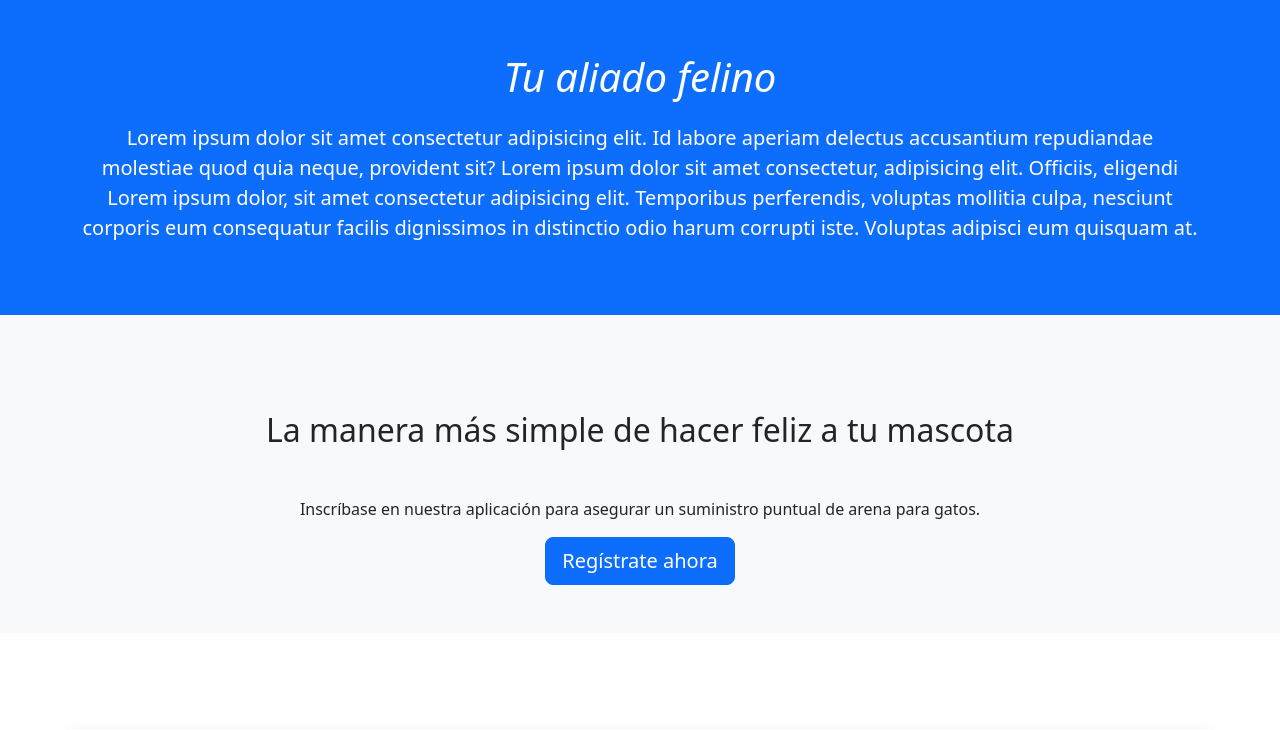
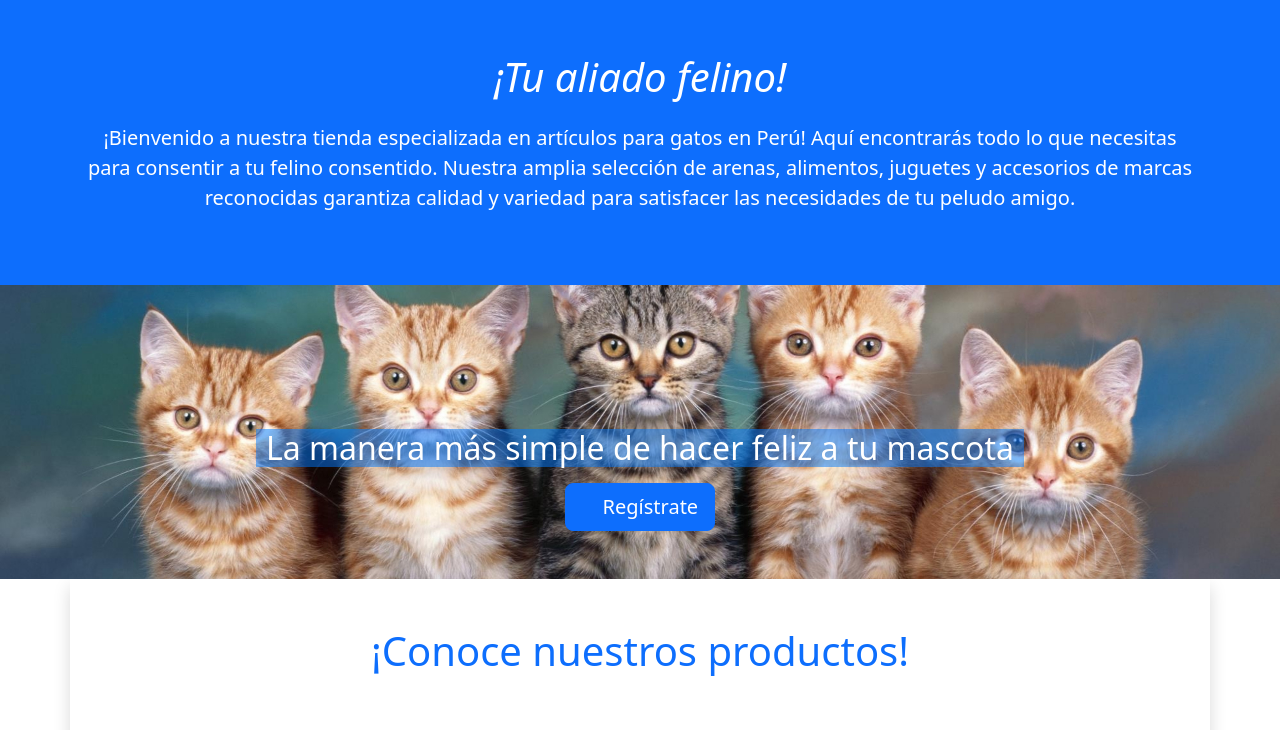
Before and after one commit to manyarif/proyecto_catsy, a Django app: page / in a window 1280 px wide. Shown: the part 1067-1797 px from the top of the page. Run offline with Django 4.2, Linux system fonts and the light colour scheme; some libraries are stand-ins or nearby versions; some web fonts are replaced.

Commit message:
Botones, íconos, banner y estilos en home.html

```diff
--- a/catsy/app/templates/app/home.html
+++ b/catsy/app/templates/app/home.html
@@ -53,8 +53,13 @@
 <header class="hero bg-primary text-white text-center">
     <div class="container">
         <br></br>
-        <p style="font-size: 40px"><i> Tu aliado felino</i></p>
-        <small class="fs-5">Lorem ipsum dolor sit amet consectetur adipisicing elit. Id labore aperiam delectus accusantium repudiandae molestiae quod quia neque, provident sit? Lorem ipsum dolor sit amet consectetur, adipisicing elit. Officiis, eligendi Lorem ipsum dolor, sit amet consectetur adipisicing elit. Temporibus perferendis, voluptas mollitia culpa, nesciunt corporis eum consequatur facilis dignissimos in distinctio odio harum corrupti iste. Voluptas adipisci eum quisquam at.
+        <p style="font-size: 40px">
+            <i class="fas fa-paw mx-3" style="color: white;"></i>
+            <i>¡Tu aliado felino!</i>
+            <i class="fas fa-paw mx-3" style="color: white;"></i>
+        </p>
+        <small class="fs-5">
+            ¡Bienvenido a nuestra tienda especializada en artículos para gatos en Perú! Aquí encontrarás todo lo que necesitas para consentir a tu felino consentido. Nuestra amplia selección de arenas, alimentos, juguetes y accesorios de marcas reconocidas garantiza calidad y variedad para satisfacer las necesidades de tu peludo amigo.
         </small>
         <br></br>
         <br></br>
@@ -62,63 +67,116 @@
 </header>
 
 <main>
-    <section class="bg-light py-5">
+    <section class="bg-light py-5" style="background-image: url('../../static/app/images/otros/banner.jpg'); background-size: cover; background-position: center;">
         <div class="container text-center">
-            <h2 class="my-5">La manera más simple de hacer feliz a tu mascota</h2>
-            <p>Inscríbase en nuestra aplicación para asegurar un suministro puntual de arena para gatos.</p>
-            <a href="#" class="btn btn-primary btn-lg">Regístrate ahora</a>
+            <h2 class="my-5 text-white">
+                <span class="text-bg">La manera más simple de hacer feliz a tu mascota</span>
+            </h2>
+            <a href="#" class="btn btn-primary btn-lg"><i class="fas fa-paw" style="color: white;"></i>  Regístrate</a>
         </div>
     </section>
 </main>
+
+<style>
+    .text-bg {
+        position: relative;
+        display: inline-block;
+        padding: 0 10px;
+        background-color: rgba(0, 123, 255, 0.5);
+        transform: translateY(3rem);
+        margin-bottom: 1rem;
+    }
+</style>
+
+
 {% endblock content %}
 
 
 {% block information %}
 
-<br> </br>
+
 <div class="container text-center">
-    <br> </br>
-    <div class="row text-center bg-blue text-dark p-5 border-bottom shadow text-center">
-        <h2 class="text-center">¡Conoce nuestros productos!</h2>
+    <div class="row text-center bg-muted text-dark p-5 border-bottom shadow text-center">
+        <h1 class="text-center text-primary">¡Conoce nuestros productos!</h1>
 
         <div class="col-lg-3 col-md-4 col-sm-12 mt-5">
             <a href="{% url 'category' 'AR' %}">
+                <div class="image-frame">
                     <img src="{% static "app/images/product/product1.png" %}" class="img-fluid" alt="Product 1">
-            <button type="button" class="btn btn-primary mt-3">
-                <i class="fas fa-paw" style="color: white;"></i> Arenas
+                </div>
+                <button type="button" class="btn btn-primary mt-3 btn-lg btn-block product-button">
+                    <i class="fas fa-paw" style="color: white; font-size: 40px;"></i><h5>Arenas</h5>
                 </button>
             </a>
         </div>
 
-
         <div class="col-lg-3 col-md-4 col-sm-12 mt-5">
             <a href="{% url 'category' 'CO' %}">
+                <div class="image-frame">
                     <img src="{% static "app/images/product/product2.png" %}" class="img-fluid" alt="Product 2">
-            <button type="button" class="btn btn-primary mt-3">
-                <i class="fas fa-paw" style="color: white;"></i> Alimentos
+                </div>
+                <button type="button" class="btn btn-primary mt-3 btn-lg btn-block product-button">
+                    <i class="fas fa-paw" style="color: white; font-size: 40px;"></i><h5>Alimentos</h5>
                 </button>
             </a>
         </div>
 
         <div class="col-lg-3 col-md-4 col-sm-12 mt-5">
             <a href="{% url 'category' 'JU' %}">
+                <div class="image-frame">
                     <img src="{% static "app/images/product/product3.png" %}" class="img-fluid" alt="Product 3">
-            <button type="button" class="btn btn-primary mt-3">
-                <i class="fas fa-paw" style="color: white;"></i> Juguetes
+                </div>
+                <button type="button" class="btn btn-primary mt-3 btn-lg btn-block product-button">
+                    <i class="fas fa-paw" style="color: white; font-size: 40px;"></i><h5>Juguetes</h5>
                 </button>
             </a>
         </div>
 
         <div class="col-lg-3 col-md-4 col-sm-12 mt-5">
             <a href="{% url 'category' 'AC' %}">
+                <div class="image-frame">
                     <img src="{% static "app/images/product/product4.png" %}" class="img-fluid" alt="Product 4">
-            <button type="button" class="btn btn-primary mt-3">
-                <i class="fas fa-paw" style="color: white;"></i> Accesorios
+                </div>
+                <button type="button" class="btn btn-primary mt-3 btn-lg btn-block product-button">
+                    <i class="fas fa-paw" style="color: white; font-size: 40px;"></i><h5>Accesorios</h5>
                 </button>
             </a>
         </div>
     </div>
 </div>
-<br> </br>
+
+<style>
+    .image-frame {
+        position: relative;
+        display: inline-block;
+        padding: 4px;
+    }
+
+    .image-frame::before {
+        content: "";
+        position: absolute;
+        top: 0;
+        left: 0;
+        right: 0;
+        bottom: 0;
+        border: 4px solid rgb(0, 123, 255);
+        box-shadow: 0 0 0px rgb(0, 123, 255);
+        z-index: -1;
+    }
+
+    .image-frame img {
+        display: block;
+        width: 100%;
+        height: auto;
+    }
+
+    .product-button {
+        width: 60%;
+    }
+</style>
+
+
+
+
 
 {% endblock information %}
```
Also changed, not shown: catsy/app/static/app/images/otros/banner.jpg (added), 1 other file. Lines whose indentation alone changed are shown as unchanged.
